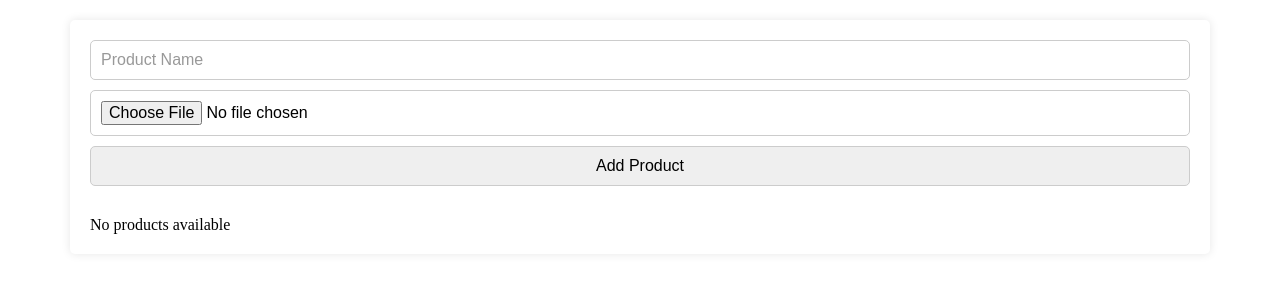
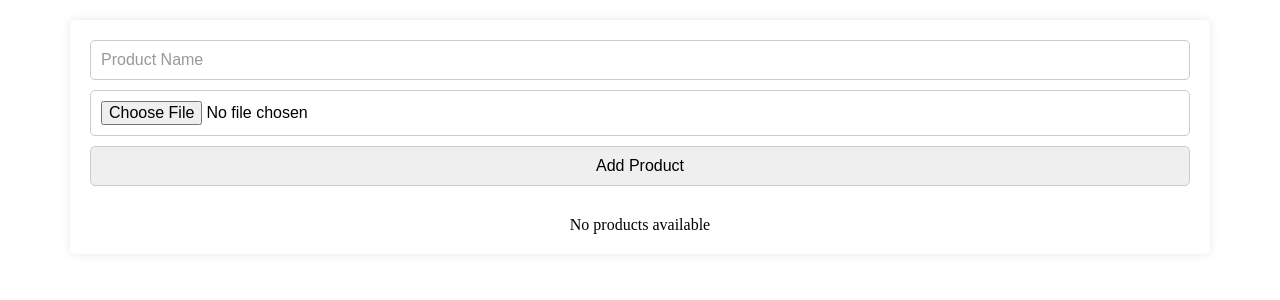
Before and after one commit to GreenHugeBrain/Gallery, a Flask app: page /admindashboard in a window 1280 px wide. Shown: the part 66-366 px from the top of the page. Run offline with Flask 3, Linux system fonts and the light colour scheme; a user stored in the database is signed in; data that the repository does not hold is empty; some libraries are stand-ins or nearby versions.

Commit message:
style no products case

```diff
--- a/static/style/admin-panel.css
+++ b/static/style/admin-panel.css
@@ -125,3 +125,7 @@ button:hover {
 .product-card button {
     background-color: #dc3545;
 }
+
+.no-products-message {
+    text-align: center;
+  }
--- a/static/style/style.css
+++ b/static/style/style.css
@@ -43,6 +43,9 @@ header img{
   font-family:'Franklin Gothic Medium', 'Arial Narrow', Arial, sans-serif;
 }
 
+.no-products-message {
+  text-align: center;
+}
 
 @media (max-width: 580px){
   .arts {
--- a/templates/adminpanel.html
+++ b/templates/adminpanel.html
@@ -35,7 +35,7 @@
                     </div>
                 {% endfor %}
             {% else %}
-                <div>No products available</div>
+                <div class="no-products-message">No products available</div>
             {% endif %}
 
         </div>
--- a/templates/index.html
+++ b/templates/index.html
@@ -27,7 +27,7 @@
                 </div>
                 {% endfor %}
             {% else %}
-                <div> Gallery is empty</div>
+                <div class="no-products-message"> Gallery is empty</div>
             {% endif %}
         </div>
     </main>
```
